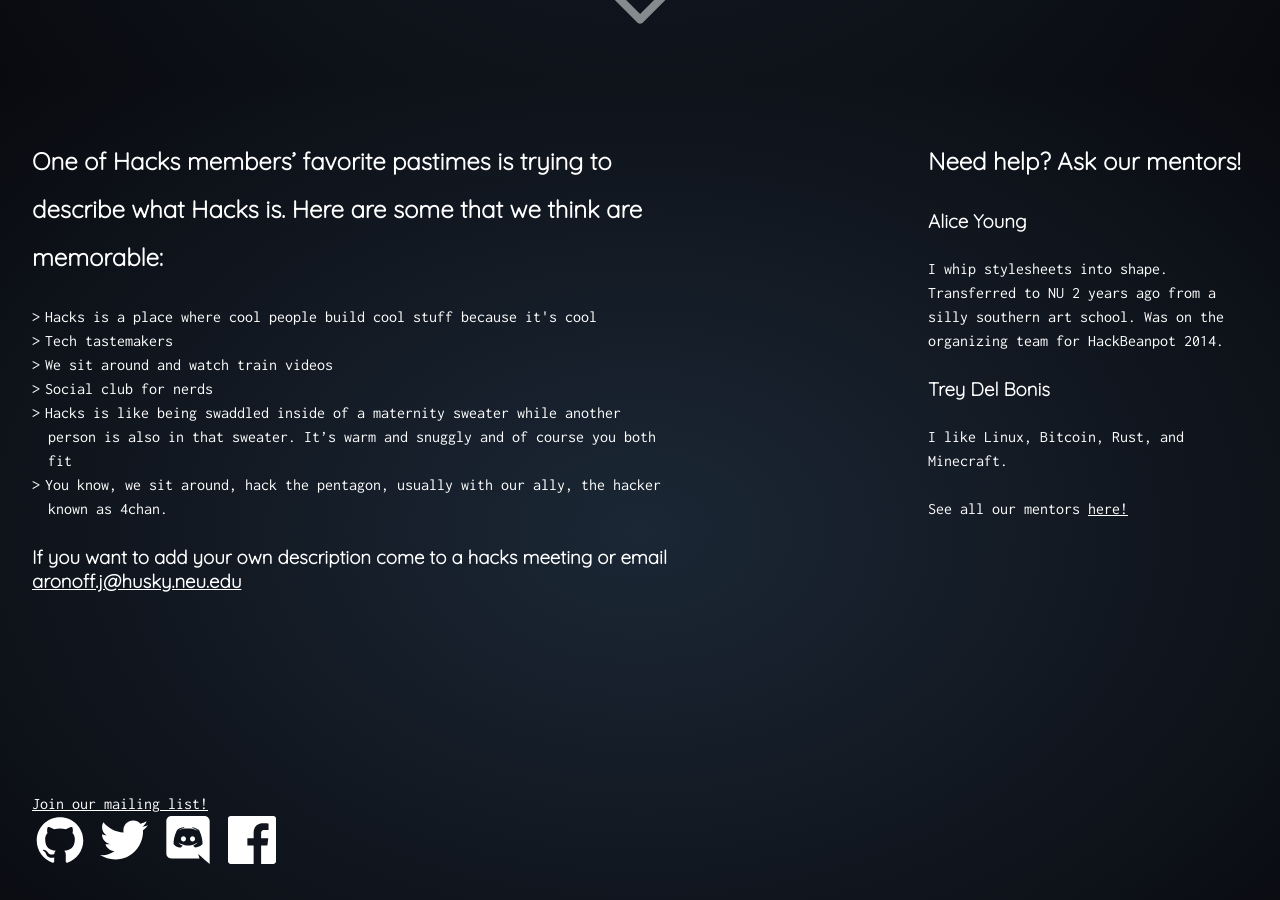
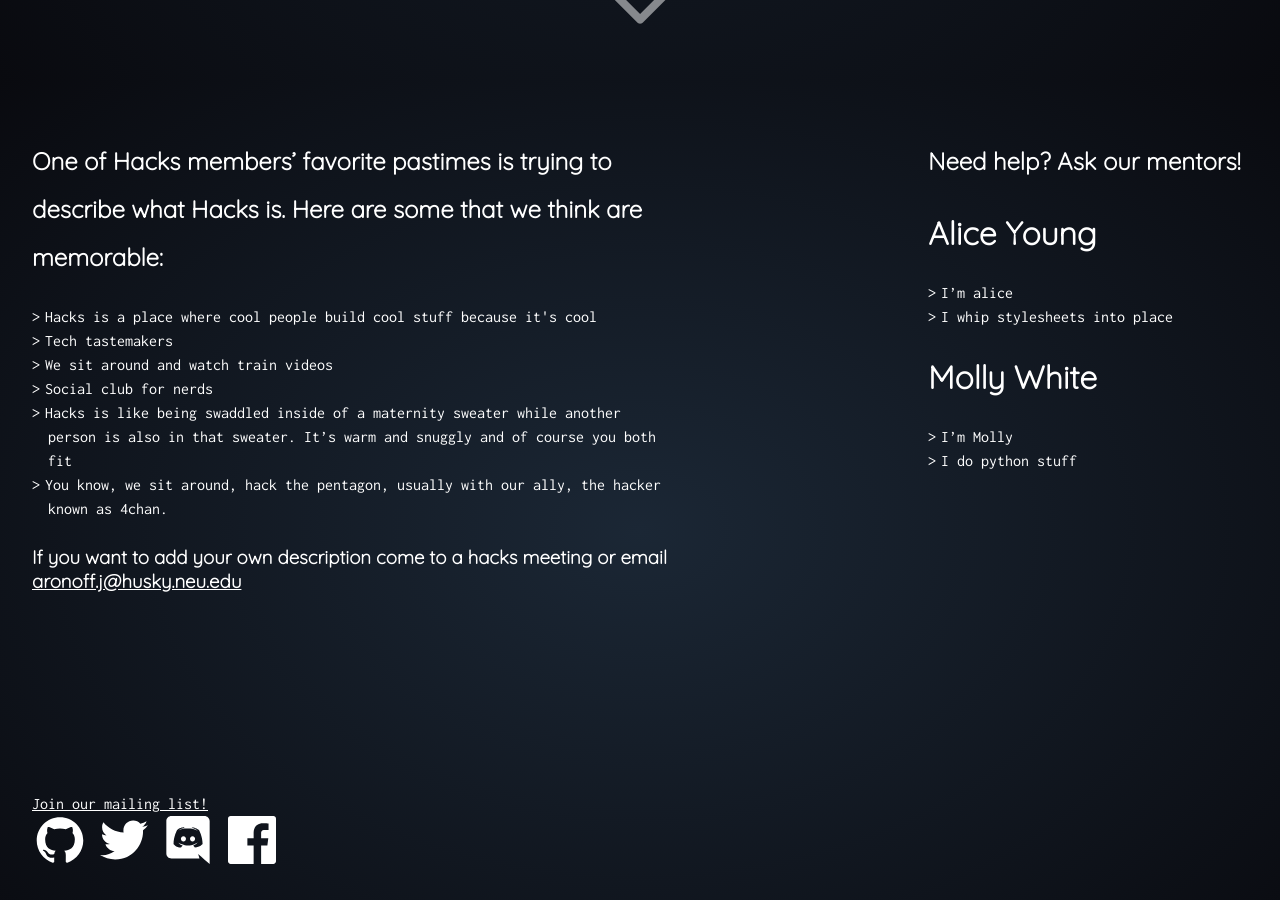
Before and after one commit to hacks/hacks.github.io, a Jekyll site: the page built from index.md, in a window 1280 px wide and 900 px high, scrolled down 859 px. Built offline with Jekyll 4.4.1, drawn with Linux system fonts in a browser that asks for light colours; some of the changed text lies outside the part shown.

Commit message:
mentors and announcements

```diff
--- /dev/null
+++ b/_includes/announcements.md
@@ -0,0 +1,6 @@
+{% assign pages_list = site.pages %}
+{% for p in pages_list %}
+  {% if p.layout == "announcement" %}
+    {{ p.content | markdownify }}
+  {% endif %}
+{% endfor %}
--- /dev/null
+++ b/_includes/mentors.md
@@ -0,0 +1,6 @@
+{% assign pages_list = site.pages %}
+{% for p in pages_list %}
+  {% if p.layout == "mentor" %}
+    {{ p.content | markdownify }}
+  {% endif %}
+{% endfor %}
--- a/_layouts/home.html
+++ b/_layouts/home.html
@@ -36,12 +36,7 @@
 
         <aside id="mentors">
           <h2>Need help? Ask our mentors!</h2>
-          <h3>Alice Young</h3>
-          <p>I whip stylesheets into shape. Transferred to NU 2 years ago from a silly southern art school. Was on the organizing
-            team for HackBeanpot 2014.</p>
-          <h3>Trey Del Bonis</h3>
-          <p>I like Linux, Bitcoin, Rust, and Minecraft.</p>
-          <p>See all our mentors <a href="http://mentors.hacks.io/">here!</a></p>
+          {% include mentors.md %}
         </aside>
       </div>
 
@@ -59,7 +54,7 @@
   <section id="announcements">
     <div class="container">
       <h2>Announcements</h2>
-      {% include_relative announcements.md %}
+      {% include announcements.md %}
     </div>
   </section>
 
--- a/announcements.md
+++ /dev/null
@@ -1,8 +0,0 @@
-### Richard Stallman is coming to Northeastern!
-test post
-
-### some othr post
-sdfasdfa
-
-### oadsnfsjkdfn
-fakfamdsfs
```
Also changed, not shown: _layouts/announcement.md (added, +3 -0 lines), _layouts/mentor.md (added, +3 -0 lines), announcements/hackathons.md (added, +6 -0 lines), announcements/rms.md (added, +6 -0 lines), mentors/alice-young.md (added, +6 -0 lines), mentors/molly-white.md (added, +6 -0 lines).
